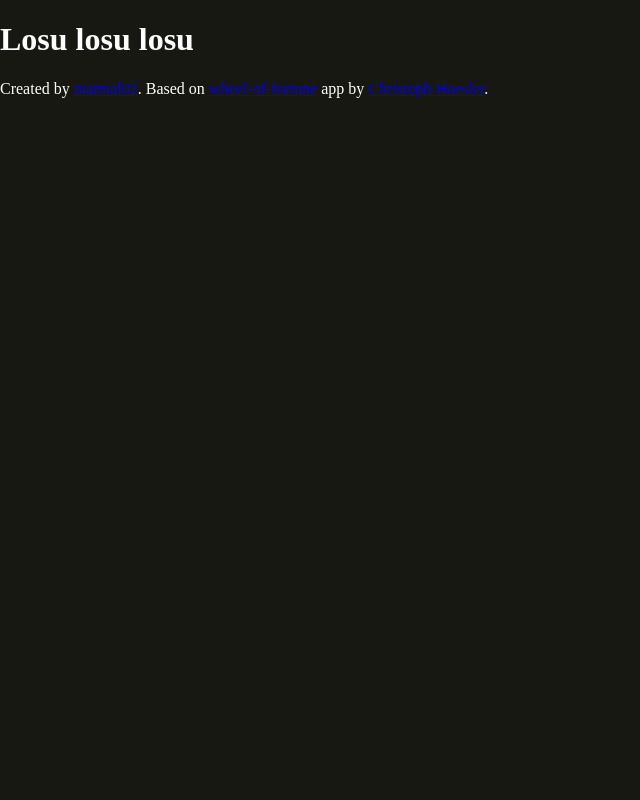
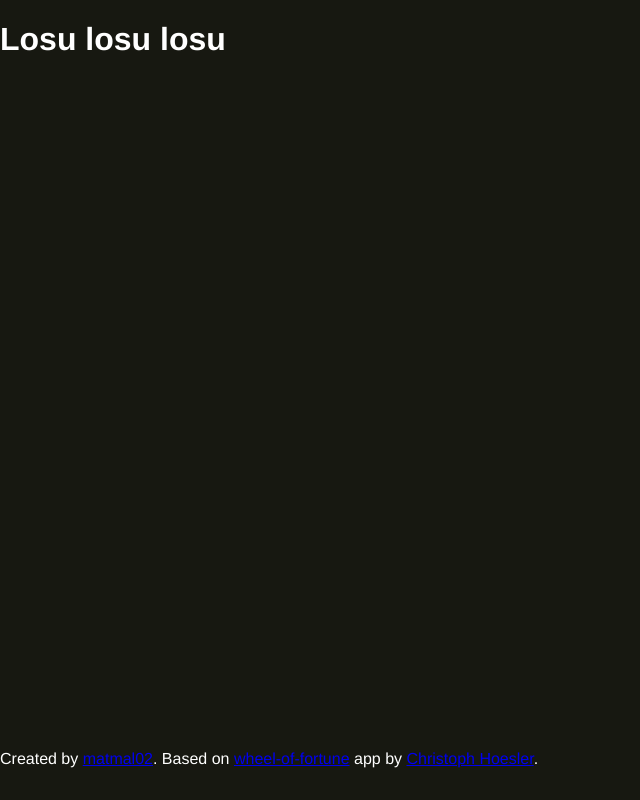
Before and after one commit to matmal02/losu-losu-teleturniejow, a website: page build/index.html in a window 1280 px wide. Shown: the whole page, without its empty margins (0-640 px from the left). Drawn offline with nearby package versions, Linux system fonts and the light colour scheme; files that its build step writes are made by us from their sources.

Commit message:
Change in style.scss

```diff
--- a/source/style/style.scss
+++ b/source/style/style.scss
@@ -2,6 +2,22 @@ body {
 	background-color: #171811;
 	color: #ffffff;
 	margin: 0;
+	font-family: 'Franklin Gothic Medium', 'Arial Narrow', Arial, sans-serif;
+}
+
+main {
+	flex: 1;
+}
+
+.header {
+	text-align: center;
+}
+
+footer {
+	position: absolute;
+	bottom: 0;
+	width: 100%;
+	height: 50px;
 }
 
 #wheel {
```
